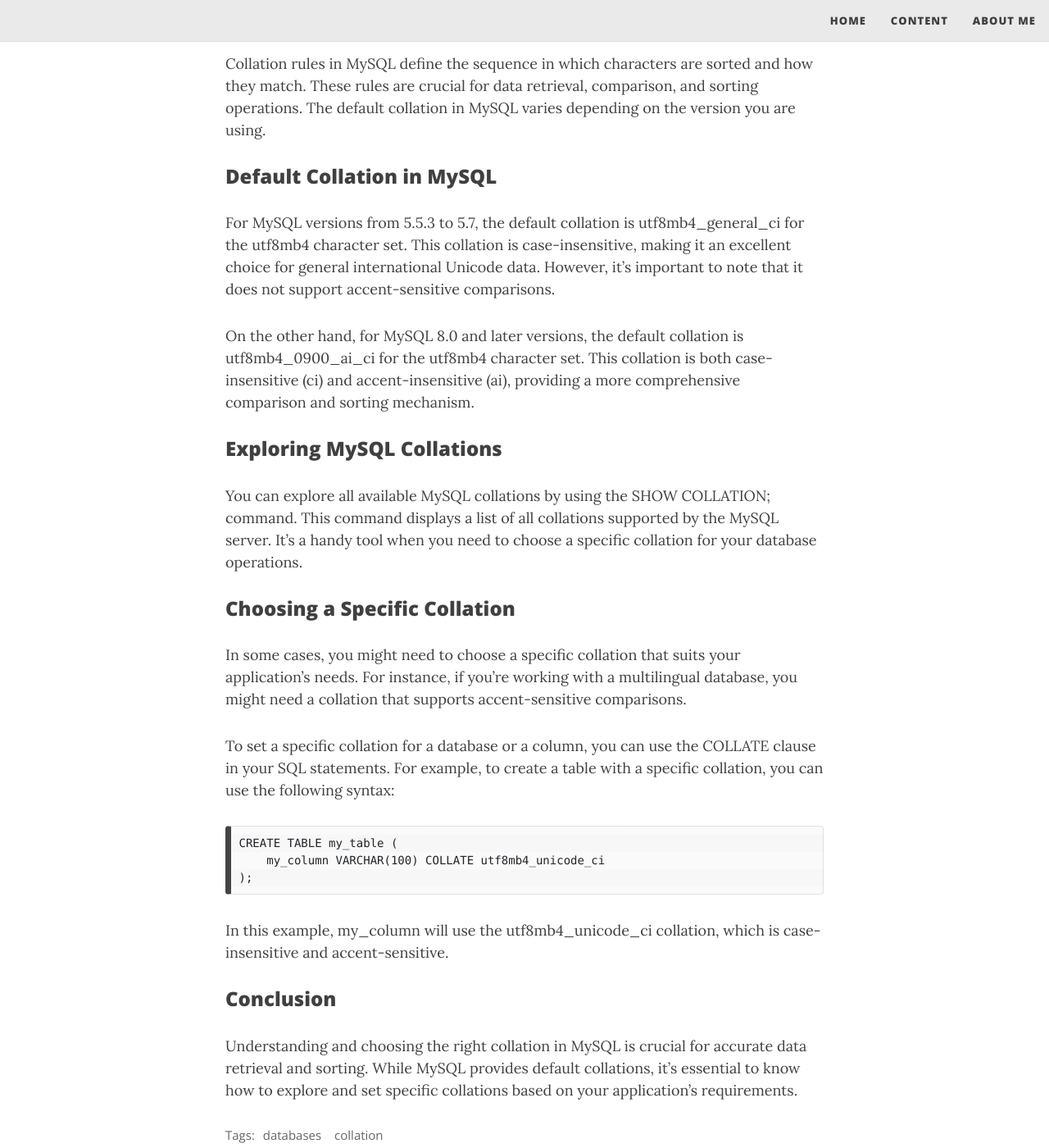
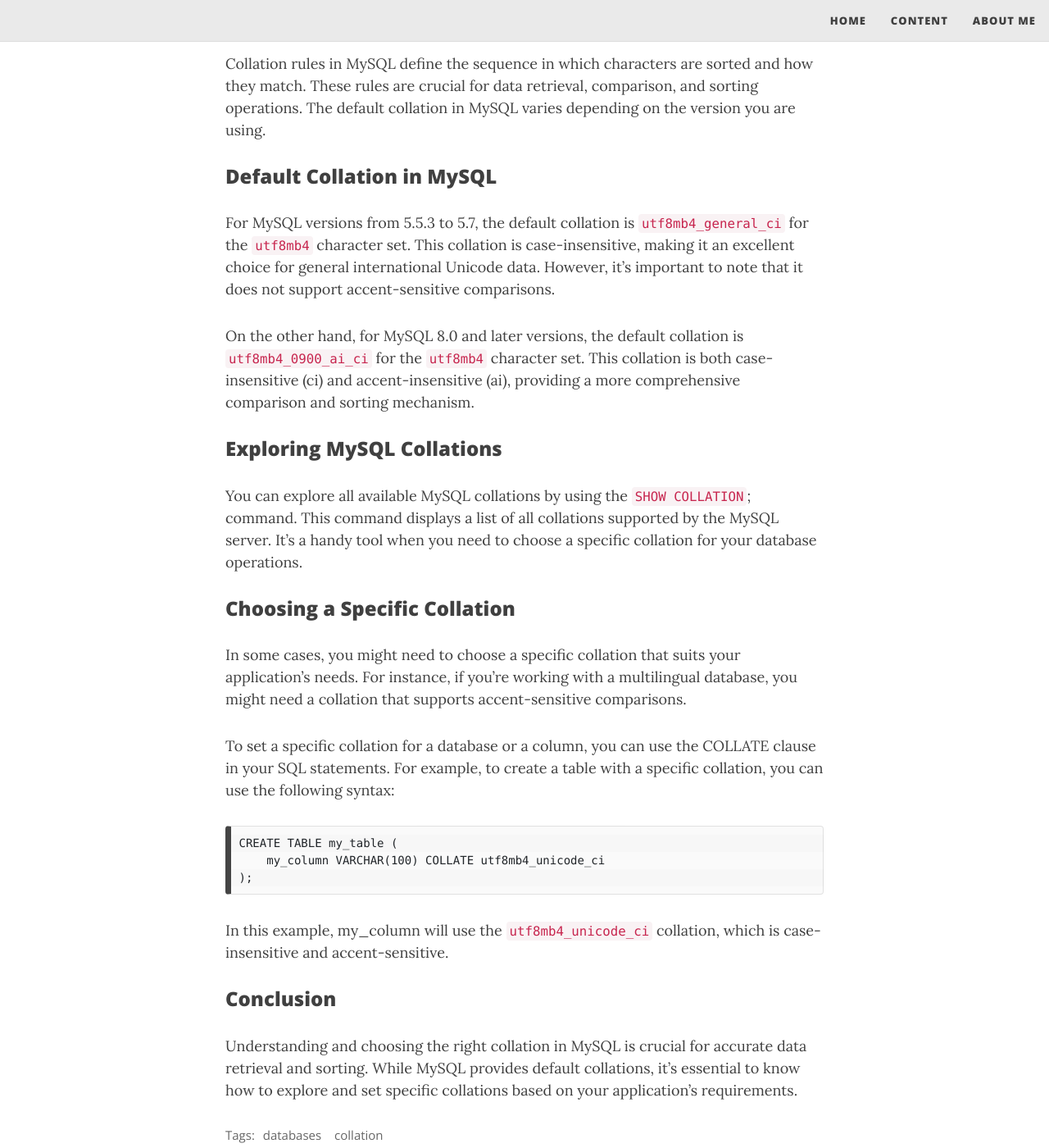
Before and after one commit to thachlp/thachlp.github.io, a Jekyll site: the page built from _posts/2023-08-18-understanding-collation-in-mysql.md, in a window 1280 px wide and 1400 px high, scrolled down 241 px. Shown: the whole window at 82% size. Built offline with Jekyll 4.4.1, drawn with Linux system fonts in a browser that asks for light colours; nearby versions of some CDN libraries.

````diff
--- a/_posts/2023-08-18-understanding-collation-in-mysql.md
+++ b/_posts/2023-08-18-understanding-collation-in-mysql.md
@@ -6,12 +6,12 @@ comments: true
 ---
 Collation rules in MySQL define the sequence in which characters are sorted and how they match. These rules are crucial for data retrieval, comparison, and sorting operations. The default collation in MySQL varies depending on the version you are using.
 ### Default Collation in MySQL
-For MySQL versions from 5.5.3 to 5.7, the default collation is utf8mb4_general_ci for the utf8mb4 character set. This collation is case-insensitive, making it an excellent choice for general international Unicode data. However, it's important to note that it does not support accent-sensitive comparisons.
+For MySQL versions from 5.5.3 to 5.7, the default collation is `utf8mb4_general_ci` for the `utf8mb4` character set. This collation is case-insensitive, making it an excellent choice for general international Unicode data. However, it's important to note that it does not support accent-sensitive comparisons.
 
-On the other hand, for MySQL 8.0 and later versions, the default collation is utf8mb4_0900_ai_ci for the utf8mb4 character set. This collation is both case-insensitive (ci) and accent-insensitive (ai), providing a more comprehensive comparison and sorting mechanism.
+On the other hand, for MySQL 8.0 and later versions, the default collation is `utf8mb4_0900_ai_ci` for the `utf8mb4` character set. This collation is both case-insensitive (ci) and accent-insensitive (ai), providing a more comprehensive comparison and sorting mechanism.
 
 ### Exploring MySQL Collations
-You can explore all available MySQL collations by using the SHOW COLLATION; command. This command displays a list of all collations supported by the MySQL server. It's a handy tool when you need to choose a specific collation for your database operations.
+You can explore all available MySQL collations by using the `SHOW COLLATION`; command. This command displays a list of all collations supported by the MySQL server. It's a handy tool when you need to choose a specific collation for your database operations.
 
 ### Choosing a Specific Collation
 In some cases, you might need to choose a specific collation that suits your application's needs. For instance, if you're working with a multilingual database, you might need a collation that supports accent-sensitive comparisons.
@@ -23,7 +23,7 @@ CREATE TABLE my_table (
 );
 ```
 
-In this example, my_column will use the utf8mb4_unicode_ci collation, which is case-insensitive and accent-sensitive.
+In this example, my_column will use the `utf8mb4_unicode_ci` collation, which is case-insensitive and accent-sensitive.
 
 ### Conclusion
 Understanding and choosing the right collation in MySQL is crucial for accurate data retrieval and sorting. While MySQL provides default collations, it's essential to know how to explore and set specific collations based on your application's requirements.
````
